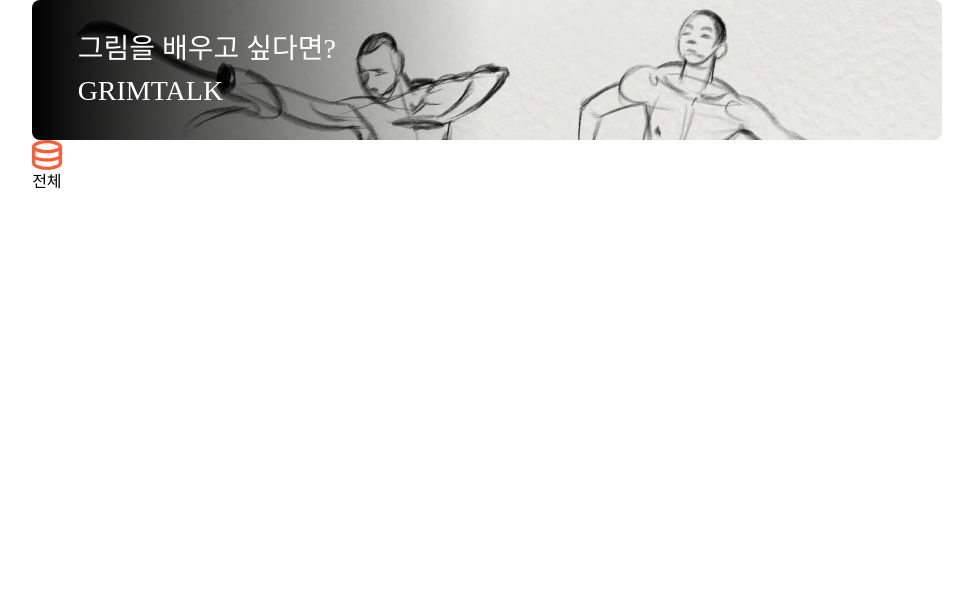
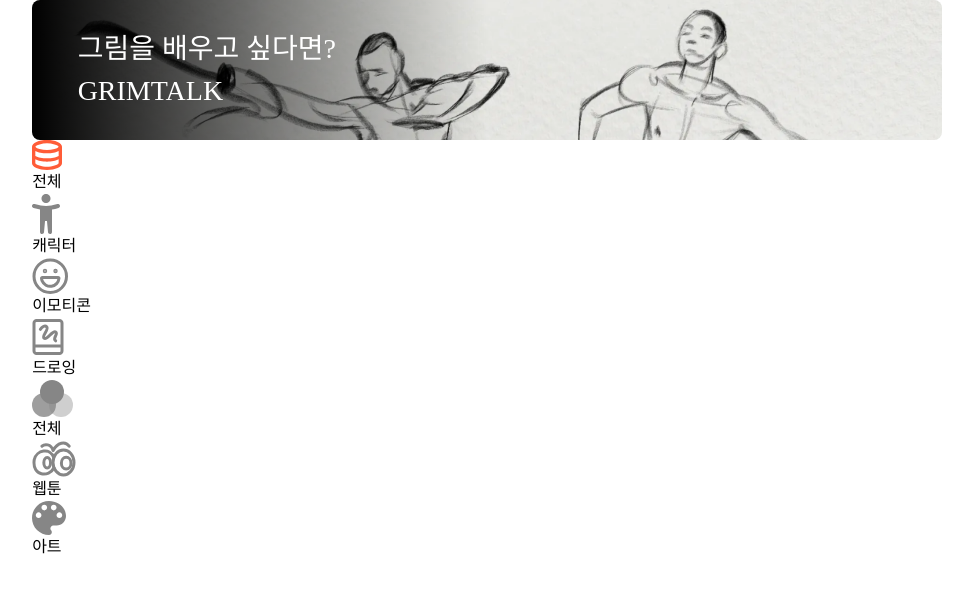
Before and after one commit to dnwnsrb11/grimtalk, a React (Vite) app: page /category in a window 1280 px wide. Shown: the top 592 px of the page, without its empty margins (153-1126 px from the left). Built offline with nearby package versions, Linux system fonts and the light colour scheme; a web font is replaced by a local one.

Commit message:
feat:카테고리 리스트에 아이콘 추가

```diff
--- a/src/components/mainPages/home/category/CategoryList.jsx
+++ b/src/components/mainPages/home/category/CategoryList.jsx
@@ -35,6 +35,66 @@ export const CategoryList = () => {
           </div>
           <h3>전체</h3>
         </div>
+        <div>
+          <div onClick={() => changeCategory('character')}>
+            {categoryName === 'character' ? (
+              <img src={characterActiveSVG} alt="" />
+            ) : (
+              <img src={characterDeactiveSVG} alt="" />
+            )}
+          </div>
+          <h3>캐릭터</h3>
+        </div>
+        <div>
+          <div onClick={() => changeCategory('emoticon')}>
+            {categoryName === 'emoticon' ? (
+              <img src={emoticonActiveSVG} alt="" />
+            ) : (
+              <img src={emoticonDeactiveSVG} alt="" />
+            )}
+          </div>
+          <h3>이모티콘</h3>
+        </div>
+        <div>
+          <div onClick={() => changeCategory('drawing')}>
+            {categoryName === 'drawing' ? (
+              <img src={drawingActiveSVG} alt="" />
+            ) : (
+              <img src={drawingDeactiveSVG} alt="" />
+            )}
+          </div>
+          <h3>드로잉</h3>
+        </div>
+        <div>
+          <div onClick={() => changeCategory('coloring')}>
+            {categoryName === 'coloring' ? (
+              <img src={coloringActiveSVG} alt="" />
+            ) : (
+              <img src={coloringDeactiveSVG} alt="" />
+            )}
+          </div>
+          <h3>전체</h3>
+        </div>
+        <div>
+          <div onClick={() => changeCategory('webtoon')}>
+            {categoryName === 'webtoon' ? (
+              <img src={webtoonActiveSVG} alt="" />
+            ) : (
+              <img src={webtoonDeactiveSVG} alt="" />
+            )}
+          </div>
+          <h3>웹툰</h3>
+        </div>
+        <div>
+          <div onClick={() => changeCategory('art')}>
+            {categoryName === 'art' ? (
+              <img src={artActiveSVG} alt="" />
+            ) : (
+              <img src={artDeactiveSVG} alt="" />
+            )}
+          </div>
+          <h3>아트</h3>
+        </div>
       </div>
     </>
   );
```
